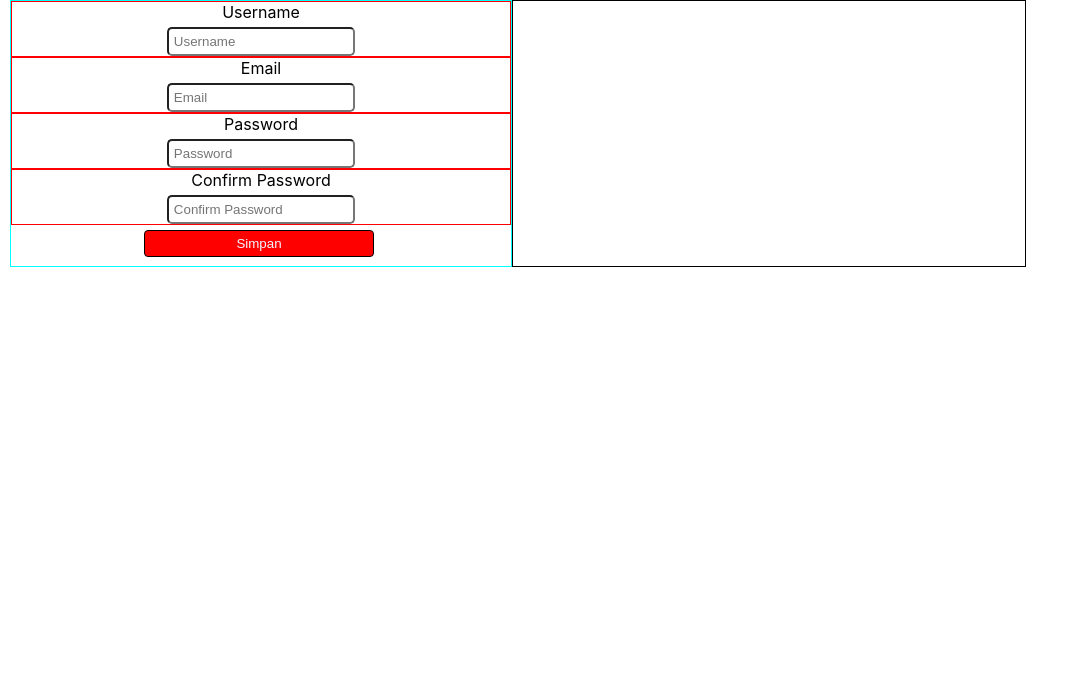
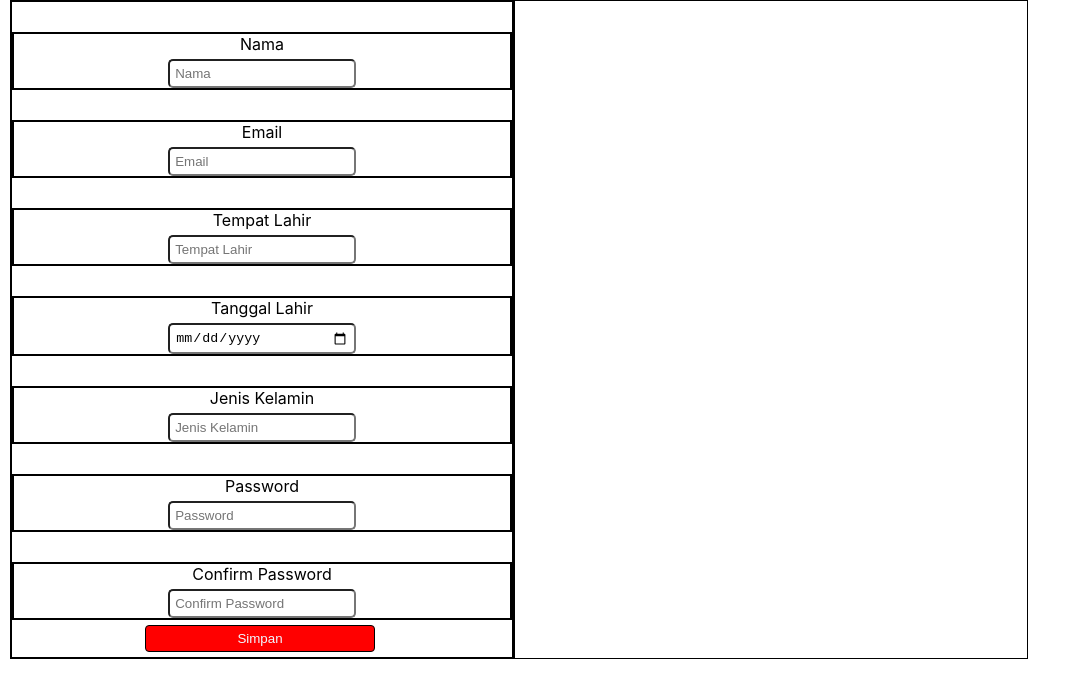
Before and after one commit to Naufal-0123/React_1, a React (Create React App) app: page / in a window 1280 px wide. Shown: the top 698 px of the page, without its empty margins (0-1081 px from the left). Built offline with nearby package versions, Linux system fonts and the light colour scheme.

Commit message:
ujian commit

```diff
--- a/src/App.js
+++ b/src/App.js
@@ -1,4 +1,5 @@
 import React from 'react';
+// eslint-disable-next-line no-unused-vars
 import Layout from "./komponen/layout";
 import Button from "./komponen/button";
 import Input from "./komponen/input";
@@ -9,6 +10,9 @@ export default function App(){
   const [values, setValues] = React.useState({
     username:"",
     email:"",
+    tempatlahir:"",
+    tanggallahir: "",
+    jeniskelamin: "",
     password:"",
     confirmPassword:"",
   });
@@ -60,6 +64,9 @@ export default function App(){
       return{
         username:"",
         email:"",
+        tempatlahir:"",
+        tanggallahir: "",
+        jeniskelamin: "",
         password:"",
         confirmPassword:"",
       }
@@ -73,7 +80,7 @@ export default function App(){
       }}>
       <form
       onSubmit={handleSubmit}>
-       <Input isError={errors?.name} textError={"Wajib Diisi"} name="username" value={values.username} label={'Username'} placeHolder="Username" onChange={(event) => {
+       <Input isError={errors?.name} textError={"Wajib Diisi"} name="username" value={values.username} label={'Nama'} placeHolder="Nama" onChange={(event) => {
         event.preventDefault();
         console.log('ok jalan')
         setValues((values)=>{
@@ -86,6 +93,15 @@ export default function App(){
        <Input isError={errors?.email} textError={"Wajib Diisi"} name="email" value={values.email} label={'Email'}
        placeHolder="Email" onBlur={handleBlur} onChange={handleChange}/>
 
+       <Input isError={errors?.tempatlahir} textError={"Wajib Diisi"} name="tempatlahir" value={values.tempatlahir} label={'Tempat Lahir'}
+       placeHolder="Tempat Lahir" onBlur={handleBlur} onChange={handleChange}/>
+
+       <Input isError={errors?.tanggallahir} textError={"Wajib Diisi"} type="date" name="tanggallahir" value={values.tanggallahir} label={'Tanggal Lahir'}
+       placeHolder="Tanggal Lahir" onBlur={handleBlur} onChange={handleChange}/>
+
+       <Input isError={errors?.jeniskelamin} textError={"Wajib Diisi"} name="jeniskelamin" value={values.jeniskelamin} label={'Jenis Kelamin'}
+       placeHolder="Jenis Kelamin" onBlur={handleBlur} onChange={handleChange}/>
+
        <Input isError={errors?.password} textError={"Wajib Diisi"} name="password" value={values.password} label={'Password'}
        placeHolder="Password" onBlur={handleBlur} onChange={handleChange}/>
 
@@ -97,7 +113,7 @@ export default function App(){
       style={{
         width: "40%",
         border: "1px solid black",
-        height: "265px",
+        height: "572",
         }}>
         <Card data={data} setData={setData}/>
       </div>
--- a/src/komponen/card.jsx
+++ b/src/komponen/card.jsx
@@ -23,6 +23,9 @@ export default function Card({ data, setData }) {
                             <p>id: {item?.id}</p>
                             <p>Username: {item.username}</p>
                             <p>Email: {item.email}</p>
+                            <p>Tempat Lahir: {item.tempatlahir}</p>
+                            <p>Tanggal Lahir: {item.tanggallahir}</p>
+                            <p>Jenis Kelamin: {item.jeniskelamin}</p>
                             <p>Password: {item.password}</p>
                             <p>ConfirmPassword: {item.confirmPassword}</p>
                             <button value={item?.id} onClick={handleDelete}>Hapus</button>
--- a/src/styles/styles.css
+++ b/src/styles/styles.css
@@ -1,13 +1,14 @@
 .input{
     background-color: 'red';
     padding: 5px, 10px;
-    border: 1px solid red;
+    border: 2px solid rgb(0, 0, 0);
+    margin-top: 30px;
 }
 
 .layout{
     border: 1px solid red;
-    padding: 10px;
-    margin-bottom: 10px
+    padding: 50px;
+    margin-bottom: 50px
 }
 
 .button{
@@ -20,9 +21,9 @@
     margin-left: 26.6%;
 }
 .button:hover{
-    color: deepskyblue;
+    color: rgb(2, 2, 2);
     background-color: black;
-    border: 1px solid skyblue;
+    border: 1px solid rgb(0, 0, 0);
 
 }
 
@@ -46,6 +47,6 @@
 }
 form{
     margin-left: 10px;
-    border: 1px solid aqua;
+    border: 2px solid rgb(0, 0, 0);
     width: 500px;
 }
```
